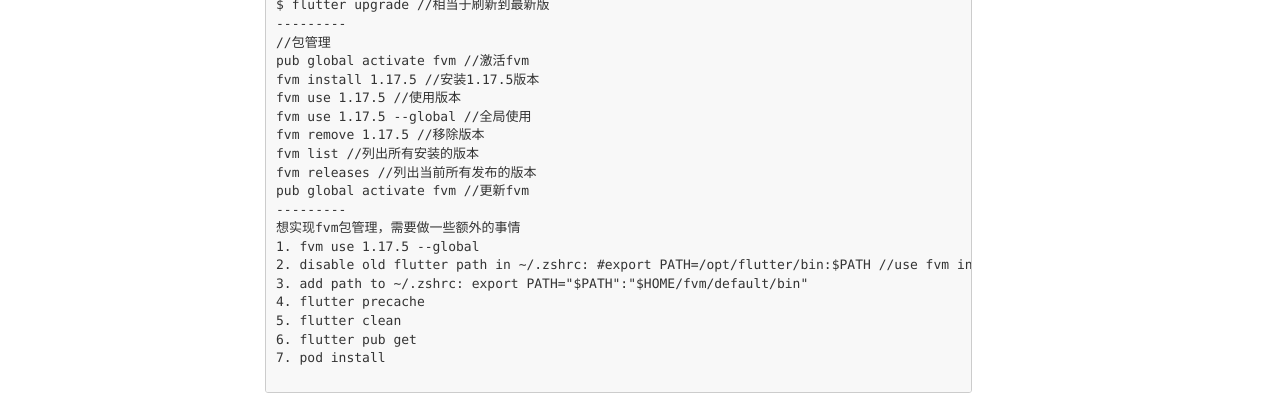
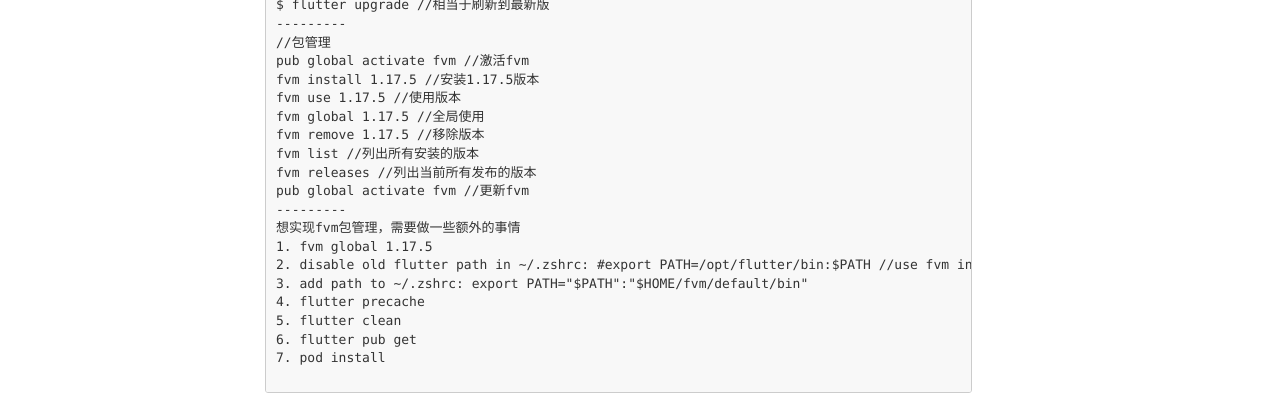
Before and after one commit to haityang/haityang.github.io, a Jekyll site: the page built from _posts/2020-8-28-Flutter 相关.markdown, in a window 1280 px wide. Shown: the part 978-1373 px from the top of the page. Built offline with Jekyll 4.4.1, drawn with Linux system fonts in a browser that asks for light colours; nearby versions of some CDN libraries; our own code applies the rules of GitHub Pages for plain Markdown files; comment, search, counter and statistics services are not loaded; some of the changed text lies outside the part shown.

Commit message:
update post

```diff
--- a/_posts/2018-05-30-Git操作.markdown
+++ b/_posts/2018-05-30-Git操作.markdown
@@ -448,7 +448,7 @@
 git lg
 
 =============================================
-创建远程分枝、远端分枝 新建远端分枝，新建分枝
+创建远程分枝、远端分枝 新建远端分枝，新建分枝，创建分枝
 git checkout -b dev_5.6.0 dev //先创建本地分枝dev_5.6.0,dev为现有分枝
 git push -u origin dev_5.6.0	//再创建远程分枝origin/dev_5.6.0
 
--- a/_posts/2020-8-28-Flutter 相关.markdown
+++ b/_posts/2020-8-28-Flutter 相关.markdown
@@ -33,14 +33,14 @@
 pub global activate fvm //激活fvm
 fvm install 1.17.5 //安装1.17.5版本
 fvm use 1.17.5 //使用版本
-fvm use 1.17.5 --global //全局使用
+fvm global 1.17.5 //全局使用
 fvm remove 1.17.5 //移除版本
 fvm list //列出所有安装的版本
 fvm releases //列出当前所有发布的版本
 pub global activate fvm //更新fvm
 ---------
 想实现fvm包管理，需要做一些额外的事情
-1. fvm use 1.17.5 --global
+1. fvm global 1.17.5
 2. disable old flutter path in ~/.zshrc: #export PATH=/opt/flutter/bin:$PATH //use fvm instead
 3. add path to ~/.zshrc: export PATH="$PATH":"$HOME/fvm/default/bin"
 4. flutter precache
```
Also changed, not shown: _posts/2018-06-03-Linux命令相关.markdown (+0 -7 lines), _posts/2018-06-23-Python相关.markdown (+7 -0 lines).
